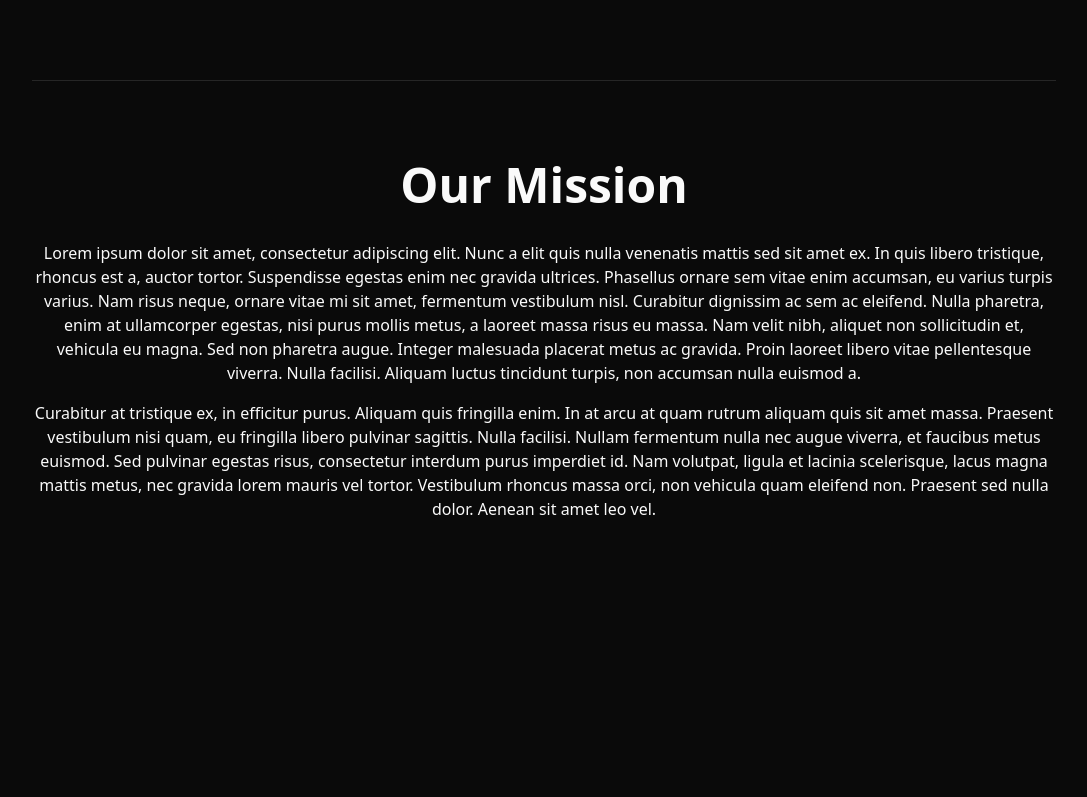
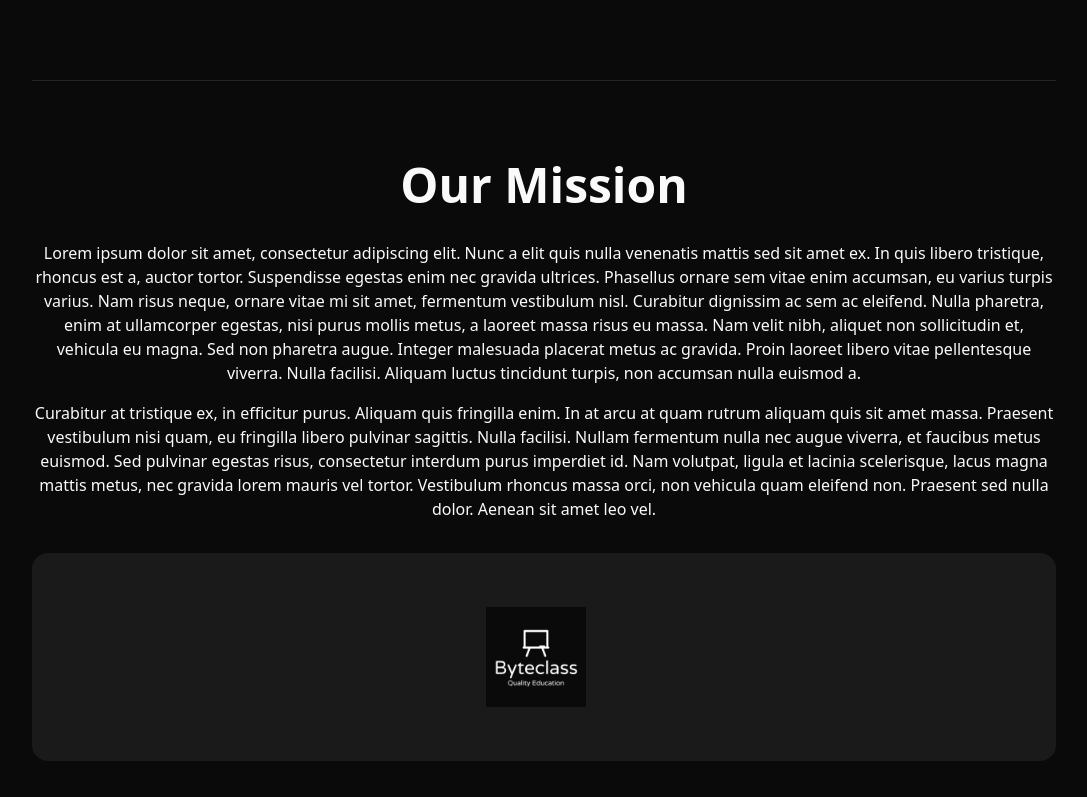
Before and after one commit to Byte-Class/ByteClass-Website, a Next.js app: page / in a window 1280 px wide. Shown: the part 1545-2342 px from the top of the page, without its empty margins (96-1183 px from the left). Before the commit the page ends 2098 px from the top, so only its background shows below. Built offline with nearby package versions, Linux system fonts and the light colour scheme.

Commit message:
feat: footer to home page added

```diff
--- a/src/app/page.tsx
+++ b/src/app/page.tsx
@@ -3,6 +3,7 @@ import Image from "next/image";
 import { Navbar } from "@/components/navbar";
 import { Testimonial } from "@/components/testimonial";
 import { Separator } from "@/components/ui/separator";
+import Link from "next/link";
 
 export default function Home() {
   return (
@@ -114,6 +115,18 @@ export default function Home() {
           </p>
         </div>
       </main>
+
+      <footer className="mb-9 ml-[10%] mr-[10%] flex h-52 w-4/5 items-center justify-center rounded-2xl bg-[#1a1a1a]">
+        <Link href={"/"}>
+          <Image
+            src="/logo/byte.png"
+            width={100}
+            height={100}
+            alt="Picture of the author"
+            className="mr-4"
+          />
+        </Link>
+      </footer>
     </>
   );
 }
```
